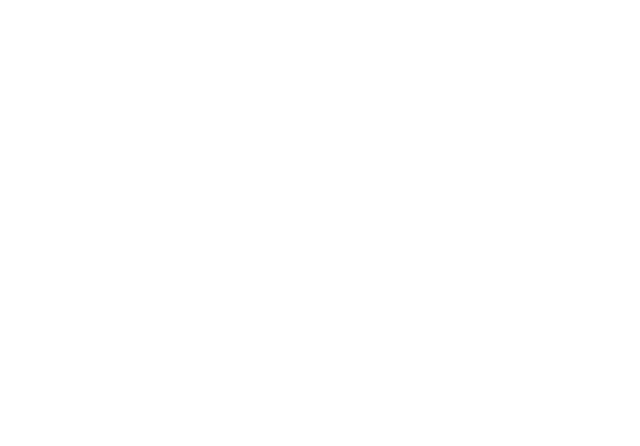
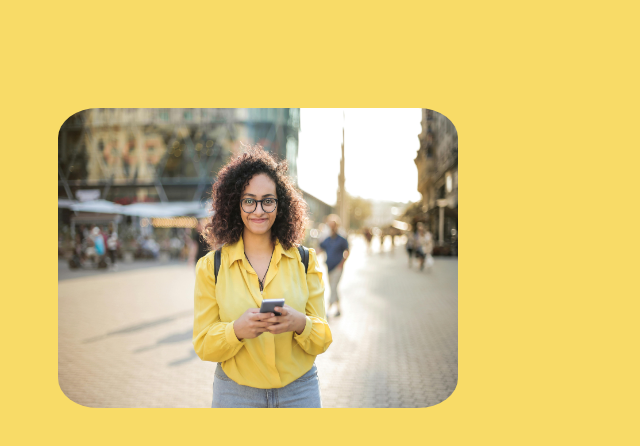
Before and after one commit to Peacesandy/URL-Shortener, a plain HTML site: page index.html in a window 1280 px wide. Shown: the whole page, without its empty margins (0-640 px from the left). Drawn offline with Linux system fonts and the light colour scheme; files whose address does not match are found by name.

Commit message:
resized image for a better UI

```diff
--- a/index.html
+++ b/index.html
@@ -7,8 +7,13 @@
     <script src="https://kit.fontawesome.com/0d77a449e7.js" crossorigin="anonymous"></script>
     <title>Link Shortener</title>
 </head>
-<body>
+<body class="container">
 
+    <nav>
+
+    </nav>
+
+    <img src="Image.jpg" alt="Image of a Female Holding a Phone" class="Female-image" >
 
     <script src="path/to/clipboard.min.js"></script>
 </body>
--- a/style.css
+++ b/style.css
@@ -0,0 +1,13 @@
+body{
+    background-color: rgb(248, 219, 103);
+    position: relative;
+}
+
+.Female-image{
+    position: absolute;
+    width: 400px;
+    height: 300px;
+    border-radius: 10%;
+    top: 100px;
+    left: 50px;
+}
```
Also changed, not shown: 1 other file.
